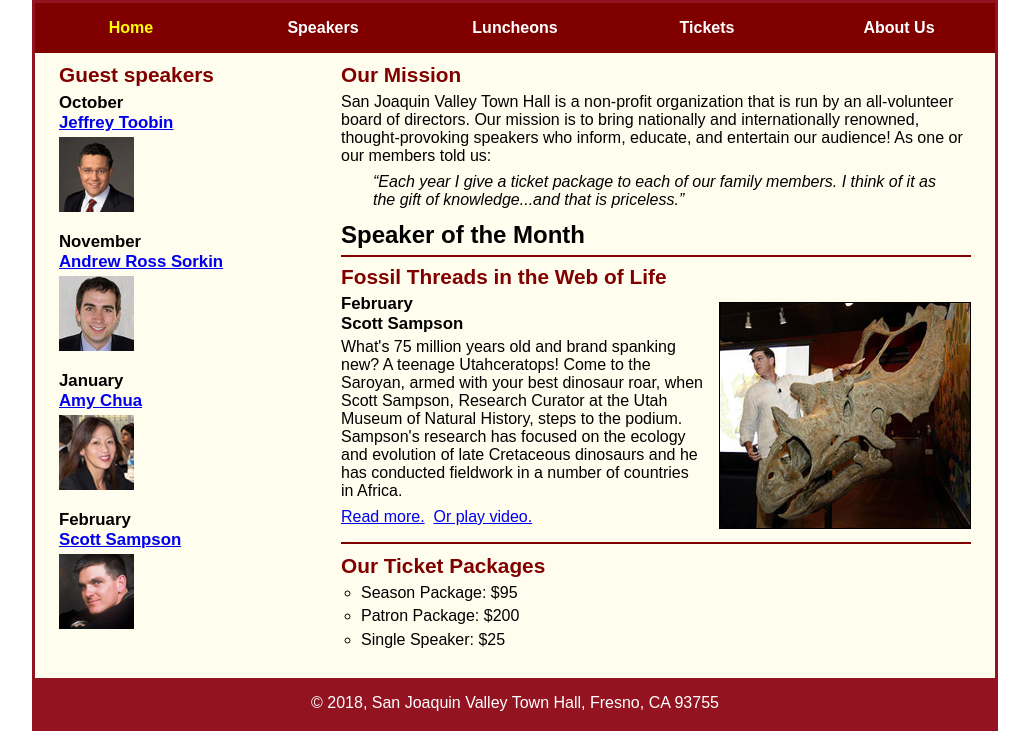
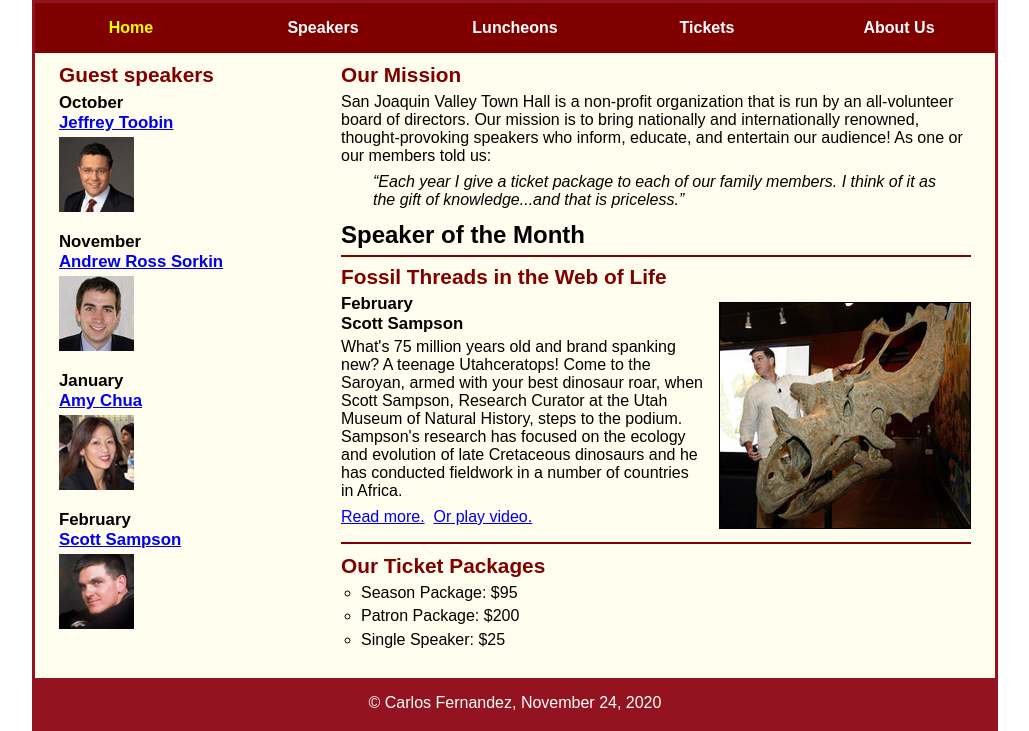
Before and after one commit to cjf39/A15, a plain HTML site: page index.html in a window 1280 px wide. Shown: the part 115-846 px from the top of the page, without its empty margins (125-1154 px from the left). Drawn offline with nearby package versions, Linux system fonts and the light colour scheme.

Commit message:
Update index.html

```diff
--- a/index.html
+++ b/index.html
@@ -101,7 +101,7 @@
 	</aside>
 </main>
 <footer>
-	<p>&copy; 2018, San Joaquin Valley Town Hall, Fresno, CA 93755</p>
+	<p>&copy; Carlos Fernandez, November 24, 2020</p>
 </footer>
 </body>
 </html>
```
